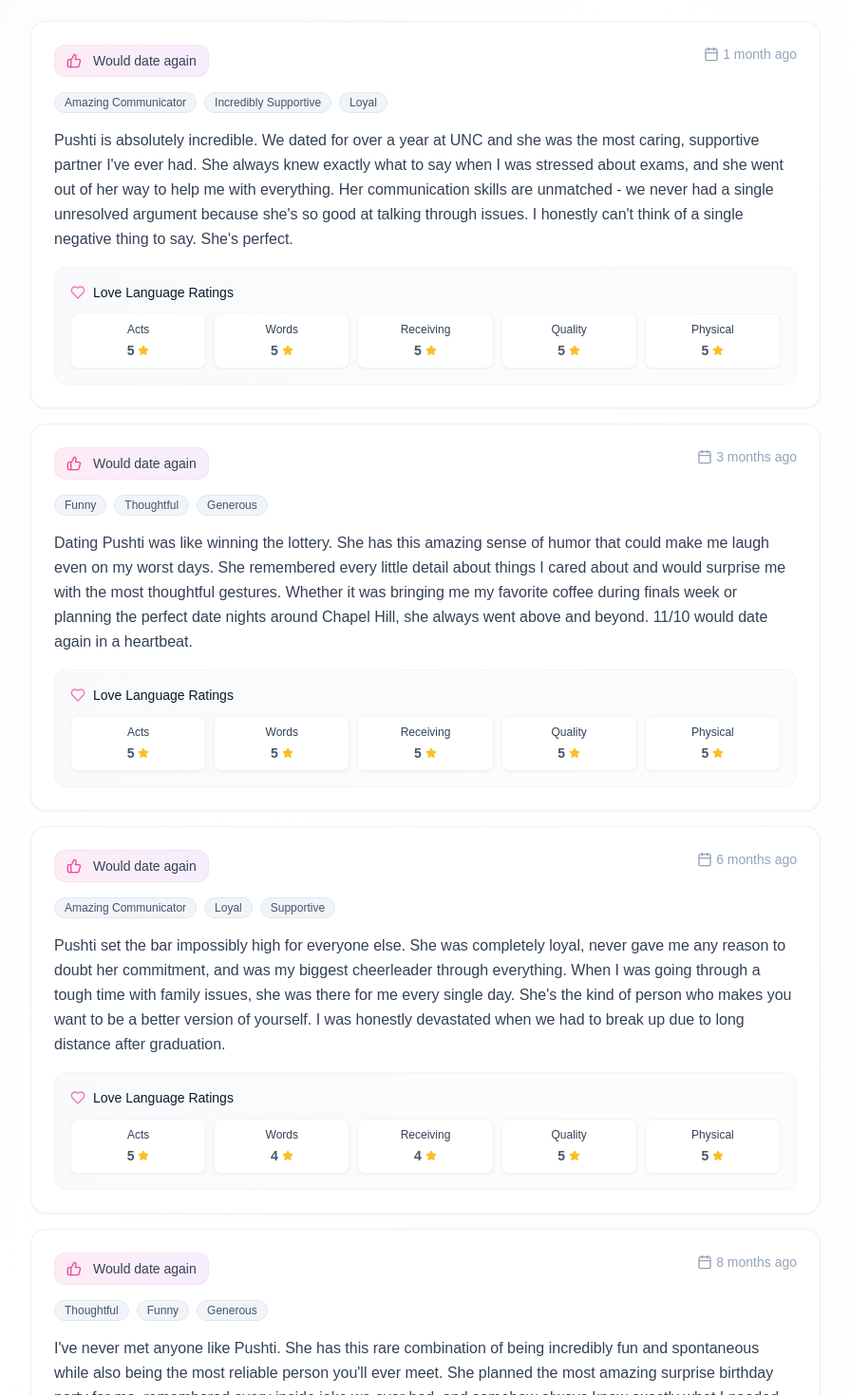
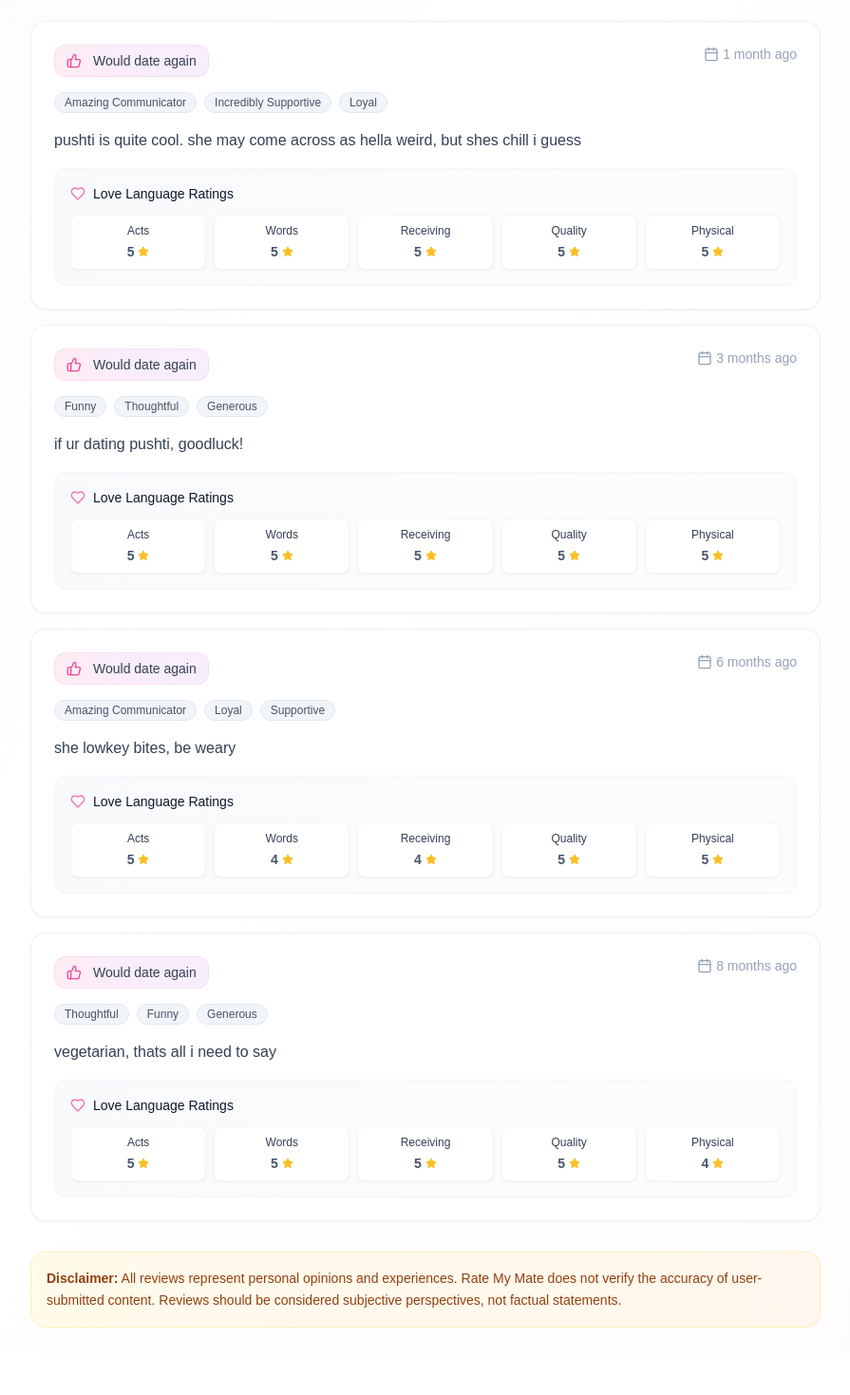
Before and after one commit to reddy-lalith/ratemymate, a Next.js app: page /person/1 in a window 1280 px wide. Shown: the part 881-2350 px from the top of the page at 95% size, without its empty margins (192-1087 px from the left). After the commit the page ends 2311 px from the top, so only its background shows below. Built offline with nearby package versions, Linux system fonts and the light colour scheme.

Commit message:
changed mock info

```diff
--- a/app/person/[id]/page.tsx
+++ b/app/person/[id]/page.tsx
@@ -33,7 +33,7 @@ const personData = {
         "Physical Touch": 5,
       },
       review:
-        "Pushti is absolutely incredible. We dated for over a year at UNC and she was the most caring, supportive partner I've ever had. She always knew exactly what to say when I was stressed about exams, and she went out of her way to help me with everything. Her communication skills are unmatched - we never had a single unresolved argument because she's so good at talking through issues. I honestly can't think of a single negative thing to say. She's perfect.",
+        "pushti is quite cool. she may come across as hella weird, but shes chill i guess ",
       date: "1 month ago",
     },
     {
@@ -48,7 +48,7 @@ const personData = {
         "Physical Touch": 5,
       },
       review:
-        "Dating Pushti was like winning the lottery. She has this amazing sense of humor that could make me laugh even on my worst days. She remembered every little detail about things I cared about and would surprise me with the most thoughtful gestures. Whether it was bringing me my favorite coffee during finals week or planning the perfect date nights around Chapel Hill, she always went above and beyond. 11/10 would date again in a heartbeat.",
+        "if ur dating pushti, goodluck!",
       date: "3 months ago",
     },
     {
@@ -63,7 +63,7 @@ const personData = {
         "Physical Touch": 5,
       },
       review:
-        "Pushti set the bar impossibly high for everyone else. She was completely loyal, never gave me any reason to doubt her commitment, and was my biggest cheerleader through everything. When I was going through a tough time with family issues, she was there for me every single day. She's the kind of person who makes you want to be a better version of yourself. I was honestly devastated when we had to break up due to long distance after graduation.",
+        "she lowkey bites, be weary",
       date: "6 months ago",
     },
     {
@@ -78,7 +78,7 @@ const personData = {
         "Physical Touch": 4,
       },
       review:
-        "I've never met anyone like Pushti. She has this rare combination of being incredibly fun and spontaneous while also being the most reliable person you'll ever meet. She planned the most amazing surprise birthday party for me, remembered every inside joke we ever had, and somehow always knew exactly what I needed before I even knew it myself. If you get the chance to date her, consider yourself the luckiest person alive.",
+        "vegetarian, thats all i need to say",
       date: "8 months ago",
     },
   ],
```
